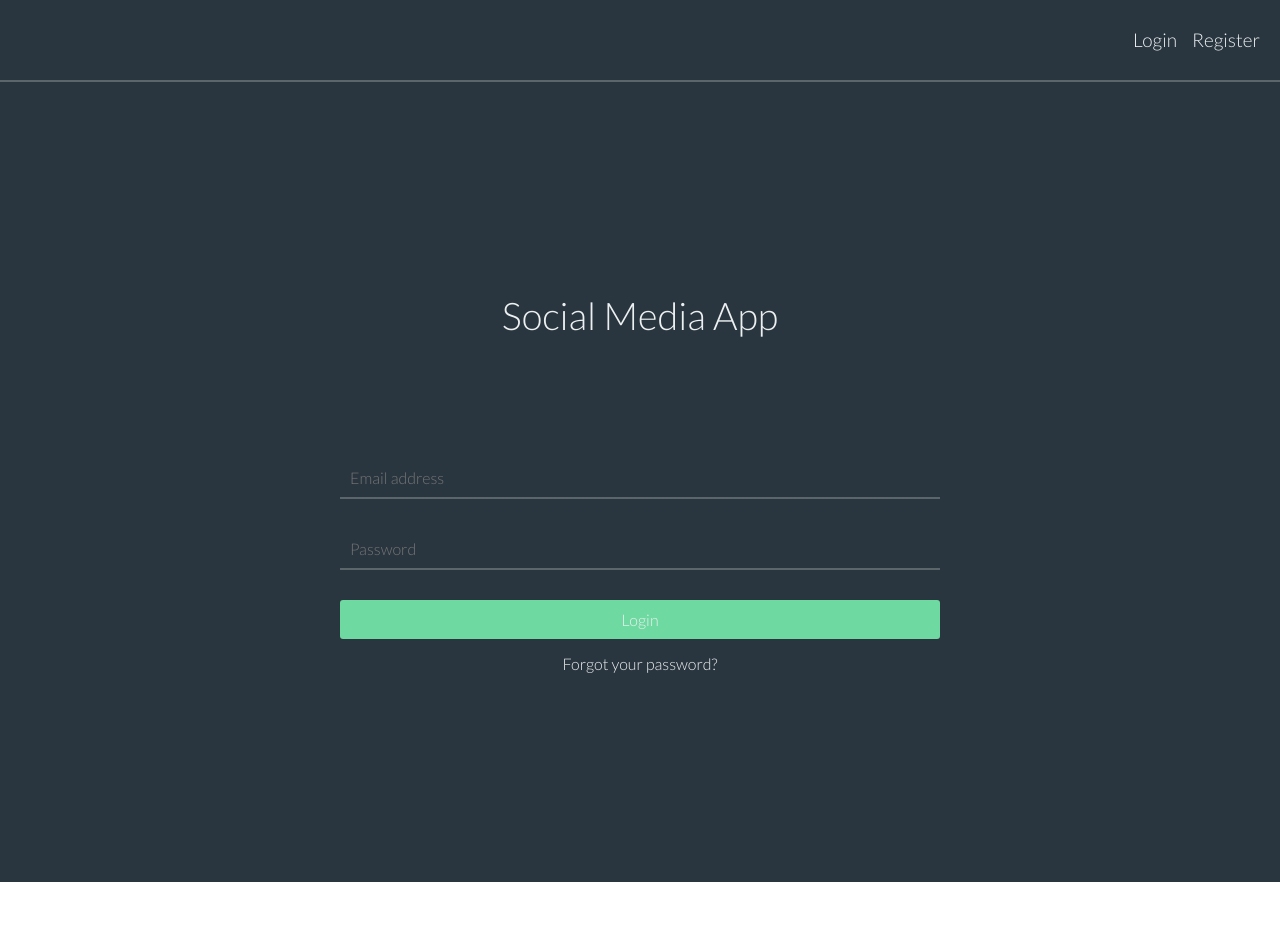
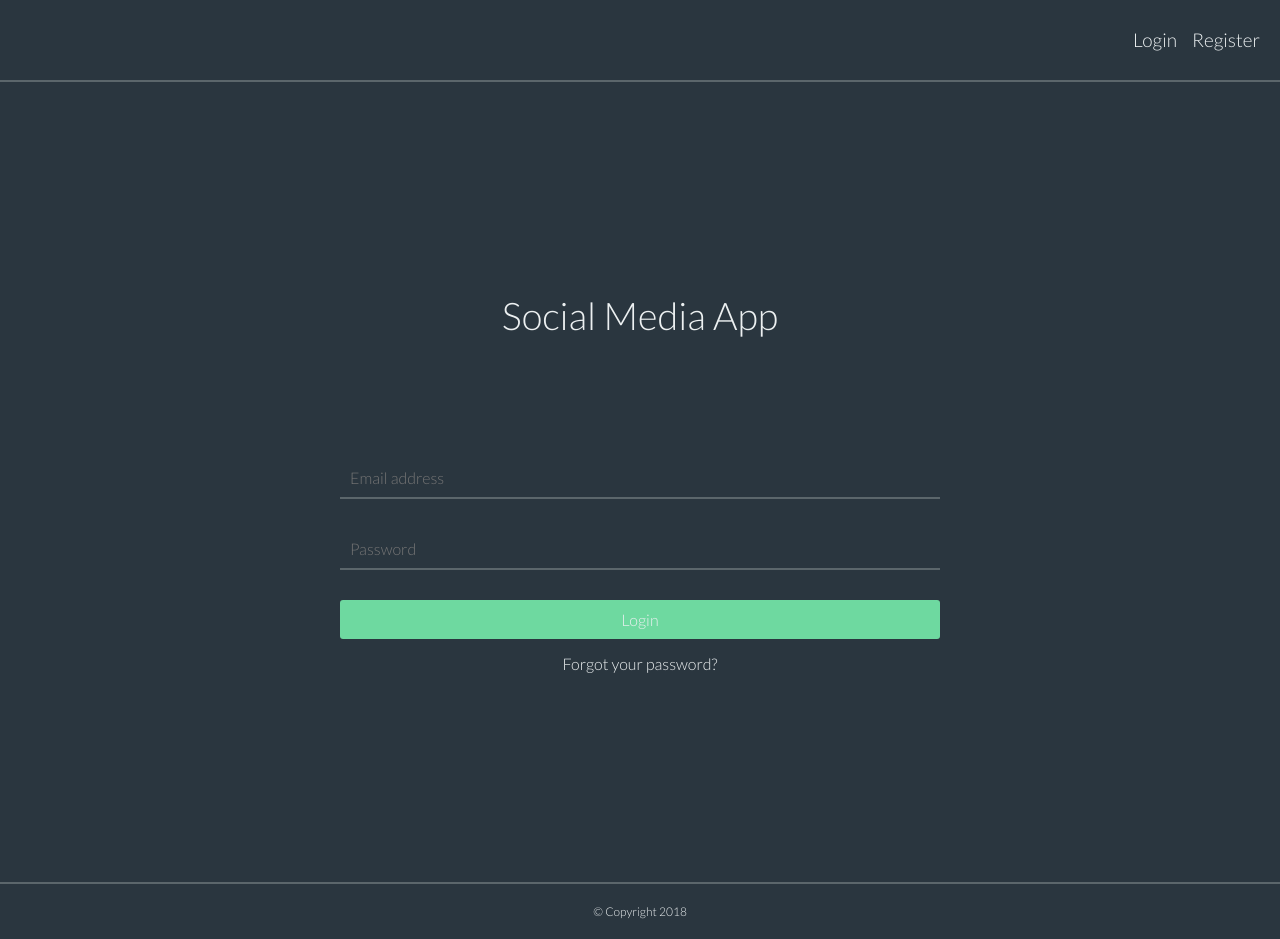
Before and after one commit to athomas5/react-social-media, a React (Create React App) app in the folder client/: page /login in a window 1280 px wide. Before the commit the page ends 882 px from the top, so only its background shows below. Built offline with nearby package versions, Linux system fonts and the light colour scheme.

Commit message:
Add footer component

```diff
--- a/client/src/App.js
+++ b/client/src/App.js
@@ -4,6 +4,7 @@ import './App.css';
 
 import HomePage from './components/layout/HomePage/HomePage';
 import Navbar from './components/layout/Navbar/Navbar';
+import Footer from './components/layout/Footer/Footer';
 import Login from './components/auth/Login/Login';
 import Register from './components/auth/Register/Register';
 
@@ -16,6 +17,7 @@ class App extends Component {
           <Route exact path='/' component={HomePage} />
           <Route path='/login' component={Login} />
           <Route path='/register' component={Register} />
+          <Footer />
         </div>
       </Router>
     );
--- /dev/null
+++ b/client/src/components/layout/Footer/Footer.css
@@ -0,0 +1,24 @@
+@import url("https://fonts.googleapis.com/css?family=Lato:300,400");
+* {
+  margin: 0;
+  padding: 0;
+  box-sizing: border-box;
+  text-decoration: none;
+  font-family: 'Lato';
+  font-weight: 300; }
+
+html,
+body,
+#root,
+.App {
+  width: 100%;
+  height: 100%; }
+
+.footer-container {
+  width: 100%;
+  padding: 20px;
+  background: #2A363F;
+  border-top: 2px solid #5B666B; }
+  .footer-container .copyright {
+    color: #ecf0f1;
+    font-size: 12px; }
--- /dev/null
+++ b/client/src/components/layout/Footer/Footer.js
@@ -0,0 +1,15 @@
+import React, { Component } from 'react'
+
+import './Footer.css';
+
+export default class Footer extends Component {
+  render() {
+    const date = new Date();
+
+    return (
+      <section className="footer-container">
+        <p class="copyright">&copy; Copyright {date.getUTCFullYear()}</p>
+      </section>
+    )
+  }
+}
--- /dev/null
+++ b/client/src/components/layout/Footer/Footer.scss
@@ -0,0 +1,13 @@
+
+@import '../../../shared-styles/styles.scss';
+@import '../../../shared-styles/utils.scss';
+
+@import './styles/mobile.scss';
+
+@media (min-width: $viewport-tablet) {
+  @import './styles/tablet.scss';
+}
+
+@media (min-width: $viewport-desktop) {
+  @import './styles/desktop.scss';
+}
--- /dev/null
+++ b/client/src/components/layout/Footer/styles/_mobile.scss
@@ -0,0 +1,11 @@
+.footer-container {
+  width: 100%;
+  padding: $container-padding;
+  background: $bg-gray;
+  border-top: 2px solid $font-gray;
+
+  .copyright {
+    color: $cloud;
+    font-size: 12px
+  }
+}
```
Also changed, not shown: client/src/components/layout/Footer/styles/_desktop.scss (added), client/src/components/layout/Footer/styles/_tablet.scss (added).
